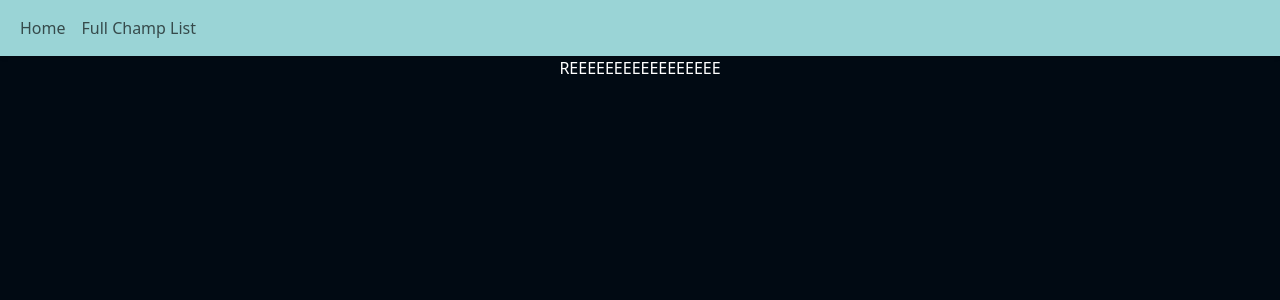
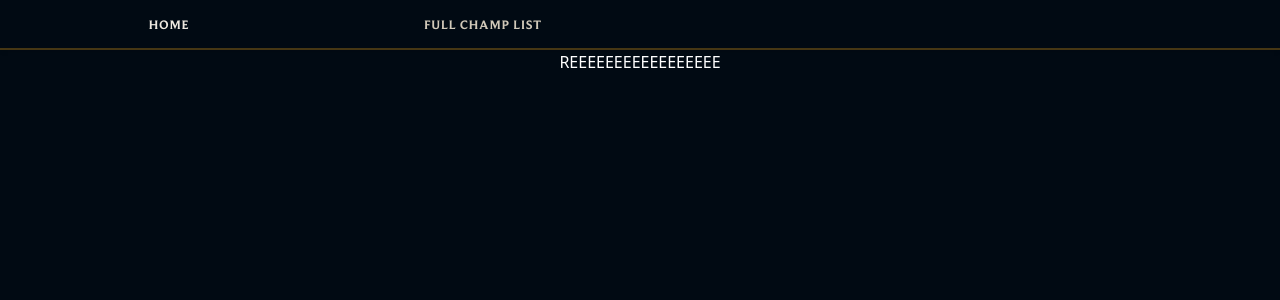
Before and after one commit to psoper1/lol, a React (Create React App) app: page /#/ in a window 1280 px wide. Shown: the top 300 px of the page. Built offline with nearby package versions, Linux system fonts and the light colour scheme.

Commit message:
Styling Nav

```diff
--- a/src/App.css
+++ b/src/App.css
@@ -1,20 +1,25 @@
-@font-face {
-  font-family: 'Beaufort-Bold';
-  src: url('./Fonts/BeaufortForLoL-OTF/BeaufortforLOL-Bold.otf');
+body {
+  background-color: rgb(1 10 19) !important;
 }
 
-body {
-  background-color: rgb(1 10 19) !important;
-  cursor: url('https://brand.riotgames.com/images/league-of-legends/cursor.png'), auto;
+html {
+  cursor: url('https://brand.riotgames.com/images/league-of-legends/cursor.png'), auto !important;
+}
+
+.bg-custom {
+  background-color: rgb(1 10 19);
 }
 
 a {
-  cursor: url('https://brand.riotgames.com/images/league-of-legends/cursor-pointer.png'), auto;
+  cursor: url('https://brand.riotgames.com/images/league-of-legends/cursor-pointer.png'), auto !important;
 }
 
 .text-color {
   color: rgb(240 230 210);
 }
+
+
+/* Scrollable champ search */
 
 .scrollable-container {
   max-height: 771px;
@@ -46,14 +51,40 @@ a {
   transform: scale(0.99);
 }
 
+
+/* Navbar */
+
 .navbar {
-  background-color: #9AD4D6;
   box-shadow: 0 2px 4px rgba(0, 0, 0, 0.1);
+  border-bottom: 2px solid rgb(70, 55, 20);
+  border-top-color: rgb(70, 55, 20);
+  border-right-color: rgb(70, 55, 20);
+  border-left-color: rgb(70, 55, 20);
 }
 
-.bg-custom {
-  background-color: #9AD4D6;
+.nav-link {
+  color: rgba(240, 230, 210, 0.87) !important;
+  font-family: Beaufort-Bold;
+  font-size: 0.80rem !important;
+  font-weight: 700 !important;
+  line-height: 1.26;
+  letter-spacing: 0.06em;
+  text-transform: uppercase;
+  position: relative;
+  transition: opacity 0.3s ease 0s;
+  opacity: 1;
+  text-align: center;
 }
+
+.nav-link:hover,
+.nav-link:focus {
+  color: rgb(238, 233, 224) !important;
+}
+
+.nav-link.active {
+  color: rgb(238, 233, 224) !important;
+}
+
 
 /* more info page */
 
@@ -71,8 +102,6 @@ a {
 }
 
 
-
-
 /* Scrollbar */
 
 ::-webkit-scrollbar {
@@ -87,3 +116,16 @@ a {
 ::-webkit-scrollbar-track {
   background: transparent;
 }
+
+
+/* Fonts */
+
+@font-face {
+  font-family: 'Beaufort-Bold';
+  src: url('./Fonts/BeaufortForLoL-OTF/BeaufortforLOL-Bold.otf');
+}
+
+@font-face {
+  font-family: 'Spiegal-Regular';
+  src: url('./Fonts/Spiegel-OTF/Spiegel-Regular.otf');
+}
--- a/src/Nav.js
+++ b/src/Nav.js
@@ -1,26 +1,39 @@
-import { Link } from "react-router-dom";
+import { NavLink, useLocation } from "react-router-dom";
 
 function Nav() {
+    const location = useLocation();
+
     return (
-        <>
         <nav className="navbar navbar-expand-lg navbar-light bg-custom">
             <div className="container-fluid">
-                    <button className="navbar-toggler" type="button" data-bs-toggle="collapse" data-bs-target="#navbarNav" aria-controls="navbarNav" aria-expanded="false" aria-label="Toggle navigation">
+                <button
+                    className="navbar-toggler"
+                    type="button"
+                    data-bs-toggle="collapse"
+                    data-bs-target="#navbarNav"
+                    aria-controls="navbarNav"
+                    aria-expanded="false"
+                    aria-label="Toggle navigation"
+                >
                     <span className="navbar-toggler-icon"></span>
                 </button>
                 <div className="collapse navbar-collapse" id="navbarNav">
-                        <ul className="navbar-nav">
-                            <li className="nav-item">
-                                <Link to='/' className='text-color nav-link'>Home</Link>
+                    <ul className="navbar-nav d-flex justify-content-between w-50">
+                        <li className={`nav-item col ${location.pathname === '/' ? 'active' : ''}`}>
+                            <NavLink to="/" className="nav-link">
+                                Home
+                            </NavLink>
                         </li>
-                            <li className="nav-item">
-                                <Link to='/champ-list' className='text-color nav-link'>Full Champ List</Link>
+                        <li className={`nav-item col ${location.pathname === '/champ-list' ? 'active' : ''}`}>
+                            <NavLink to="/champ-list" className="nav-link">
+                                Full Champ List
+                            </NavLink>
                         </li>
                     </ul>
                 </div>
             </div>
         </nav>
-        </>
+
     )
 }
 
```
Lines whose indentation alone changed are shown as unchanged.
